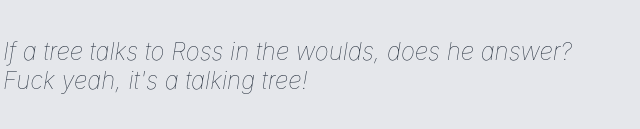
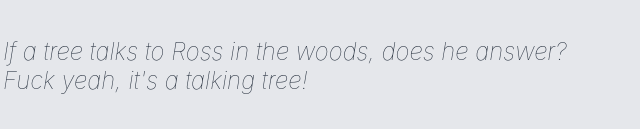
Before and after one commit to projektdb/rock-paper-scissors, a plain HTML site: page index.html in a window 1280 px wide. Shown: the part 671-800 px from the top of the page, 347-987 px from the left. Drawn offline with Linux system fonts and the light colour scheme.

Commit message:
Fix Spelling 	-fixed spelling

```diff
--- a/index.html
+++ b/index.html
@@ -50,7 +50,7 @@
         </div>
 
         <div class="quote-container">
-            <div class="quote-text">If a tree talks to Ross in the woulds, does he answer? Fuck yeah, it's a talking tree!</div>
+            <div class="quote-text">If a tree talks to Ross in the woods, does he answer? Fuck yeah, it's a talking tree!</div>
             <div class="quote-author">-Ross Dbrrrvbnnoy</div>
         </div>
 
```
